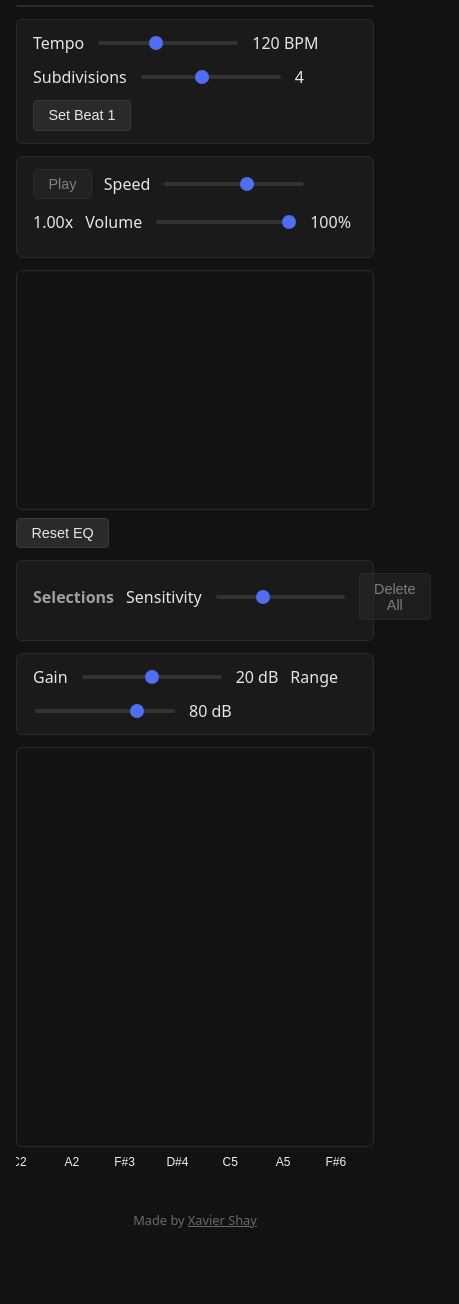
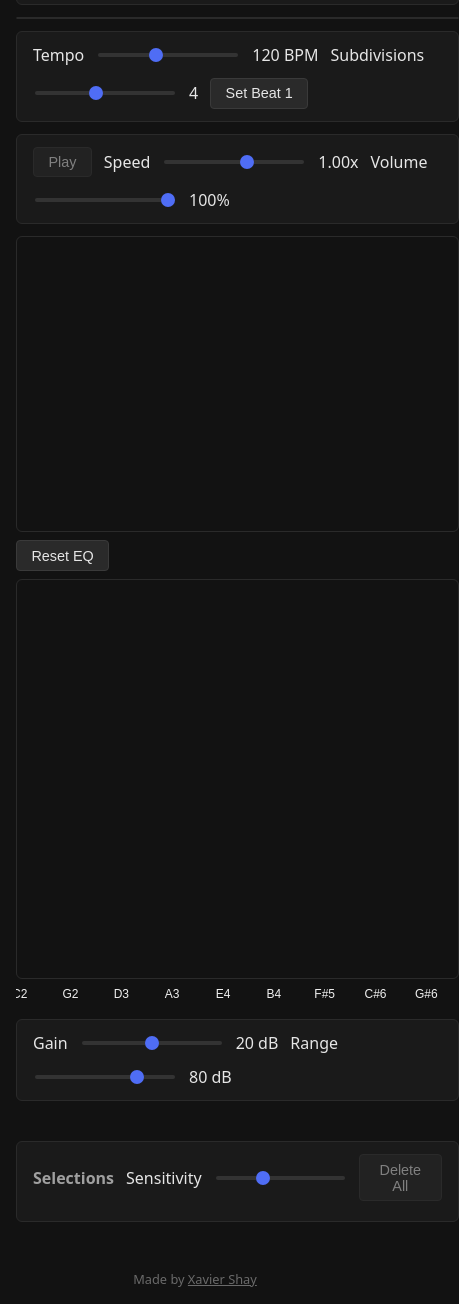
Before and after one commit to xaviershay/transcription-assistant, a website built with Vite: page index.html in a window 390 px wide. Shown: the part 130-1434 px from the top of the page, 459 px wide, since content can reach past the window. Before the commit the page ends 1375 px from the top, so only its background shows below. Built offline with nearby package versions, Linux system fonts and the light colour scheme; what wavesurfer.js would draw is missing.

Commit message:
Persist piano roll gain/range, switch to a two-column layout
Gain/range now round-trip through the same per-file-hash settings
storage as tempo/subdivisions/volume/EQ, defaulting for
settings saved before this feature existed (same pattern already used
for EQ band migration).

Layout: introduces a two-column grid, moving Selections into a side
column so it no longer competes for main-column vertical space. The
piano roll's gain/range sliders move to below the piano roll canvas,
matching how Reset EQ sits below the spectrum analyzer rather than
above it.

```diff
--- a/index.html
+++ b/index.html
@@ -9,6 +9,8 @@
     <main>
       <h1>Transcription Assistant</h1>
 
+      <div id="layout">
+        <div id="main-column">
           <section id="upload-section" class="panel">
             <label for="upload" class="file-button">Choose Audio File</label>
             <input type="file" id="upload" accept="audio/*" class="visually-hidden" />
@@ -46,14 +48,10 @@
             <button id="reset-eq">Reset EQ</button>
           </section>
 
-      <section id="selections-section" class="panel">
-        <div class="selections-header">
-          <h2>Selections</h2>
-          <label for="onset-sensitivity">Sensitivity</label>
-          <input type="range" id="onset-sensitivity" min="0.2" max="2.5" step="0.1" value="1.0" disabled />
-          <button id="delete-all-selections" disabled>Delete All</button>
-        </div>
-        <ul id="selections-list"></ul>
+          <section id="piano-roll-section">
+            <canvas id="piano-roll" height="400"></canvas>
+            <canvas id="piano-roll-labels" height="24"></canvas>
+            <div id="piano-roll-tooltip" hidden></div>
           </section>
 
           <section id="piano-roll-controls" class="panel">
@@ -64,12 +62,20 @@
             <input type="range" id="piano-roll-range" min="20" max="100" step="5" value="80" />
             <span id="piano-roll-range-label">80 dB</span>
           </section>
+        </div>
 
-      <section id="piano-roll-section">
-        <canvas id="piano-roll" height="400"></canvas>
-        <canvas id="piano-roll-labels" height="24"></canvas>
-        <div id="piano-roll-tooltip" hidden></div>
+        <div id="side-column">
+          <section id="selections-section" class="panel">
+            <div class="selections-header">
+              <h2>Selections</h2>
+              <label for="onset-sensitivity">Sensitivity</label>
+              <input type="range" id="onset-sensitivity" min="0.2" max="2.5" step="0.1" value="1.0" disabled />
+              <button id="delete-all-selections" disabled>Delete All</button>
+            </div>
+            <ul id="selections-list"></ul>
           </section>
+        </div>
+      </div>
 
       <footer>Made by <a href="https://xaviershay.com" target="_blank" rel="noopener">Xavier Shay</a></footer>
       <div id="toast" class="toast" hidden></div>
--- a/src/main.js
+++ b/src/main.js
@@ -19,6 +19,8 @@ import {
   PIANO_ROLL_MAX_MIDI,
   PIANO_ROLL_MIN_FREQ,
   PIANO_ROLL_MAX_FREQ,
+  DEFAULT_GAIN_DB,
+  DEFAULT_RANGE_DB,
 } from './pianoRoll.js'
 import { computeFileHash, loadSettings, saveSettings } from './persistence.js'
 import { saveCurrentAudio, loadCurrentAudio } from './audioStore.js'
@@ -95,6 +97,7 @@ pianoRollGainSlider.addEventListener('input', () => {
   pianoRollGainLabel.textContent = `${pianoRollGainDB} dB`
   rescalePianoRollFrames()
   redrawPianoRollSlice()
+  saveCurrentSettings()
 })
 
 pianoRollRangeSlider.addEventListener('input', () => {
@@ -102,6 +105,7 @@ pianoRollRangeSlider.addEventListener('input', () => {
   pianoRollRangeLabel.textContent = `${pianoRollRangeDB} dB`
   rescalePianoRollFrames()
   redrawPianoRollSlice()
+  saveCurrentSettings()
 })
 
 function getVisibleTimeRange() {
@@ -202,7 +206,15 @@ async function normalizeAudio(arrayBuffer) {
   }
 }
 
-const DEFAULT_SETTINGS = { bpm: 120, subdivisions: 4, offset: 0, volume: 1, eqBands: defaultEqBands() }
+const DEFAULT_SETTINGS = {
+  bpm: 120,
+  subdivisions: 4,
+  offset: 0,
+  volume: 1,
+  eqBands: defaultEqBands(),
+  gainDB: DEFAULT_GAIN_DB,
+  rangeDB: DEFAULT_RANGE_DB,
+}
 
 let currentFileHash = null
 let pendingEqSettings = DEFAULT_SETTINGS.eqBands
@@ -220,6 +232,14 @@ function applySettings(settings) {
   wavesurfer.setVolume(settings.volume)
   rebuildTimeline()
   pendingEqSettings = settings.eqBands
+  pianoRollGainDB = settings.gainDB
+  pianoRollRangeDB = settings.rangeDB
+  pianoRollGainSlider.value = String(pianoRollGainDB)
+  pianoRollGainLabel.textContent = `${pianoRollGainDB} dB`
+  pianoRollRangeSlider.value = String(pianoRollRangeDB)
+  pianoRollRangeLabel.textContent = `${pianoRollRangeDB} dB`
+  rescalePianoRollFrames()
+  redrawPianoRollSlice()
 }
 
 let eqSaveDebounceTimer = null
@@ -238,6 +258,8 @@ function saveCurrentSettings() {
     offset: beatOffset,
     volume: Number(volumeInput.value),
     eqBands,
+    gainDB: pianoRollGainDB,
+    rangeDB: pianoRollRangeDB,
   })
 }
 
--- a/src/persistence.js
+++ b/src/persistence.js
@@ -1,4 +1,5 @@
 import { defaultEqBands } from './eq.js'
+import { DEFAULT_GAIN_DB, DEFAULT_RANGE_DB } from './pianoRoll.js'
 
 export function bufferToHex(buffer) {
   return [...new Uint8Array(buffer)].map((b) => b.toString(16).padStart(2, '0')).join('')
@@ -53,6 +54,8 @@ export function loadSettings(storage, hash) {
       offset: parsed.offset,
       volume: parsed.volume,
       eqBands: normalizeEqBands(parsed),
+      gainDB: typeof parsed.gainDB === 'number' ? parsed.gainDB : DEFAULT_GAIN_DB,
+      rangeDB: typeof parsed.rangeDB === 'number' ? parsed.rangeDB : DEFAULT_RANGE_DB,
     }
   } catch {
     return null
--- a/src/style.css
+++ b/src/style.css
@@ -7,10 +7,23 @@
 
 body {
   margin: 0 auto;
-  max-width: 900px;
+  max-width: 1300px;
   padding: 1rem;
   background: #121212;
   color: #e6e6e6;
+}
+
+#layout {
+  display: grid;
+  grid-template-columns: minmax(0, 2fr) minmax(280px, 1fr);
+  align-items: start;
+  gap: 1rem;
+}
+
+@media (max-width: 900px) {
+  #layout {
+    grid-template-columns: 1fr;
+  }
 }
 
 h1 {
```
Also changed, not shown: src/persistence.test.js (+28 -0 lines). Lines whose indentation alone changed are shown as unchanged.
